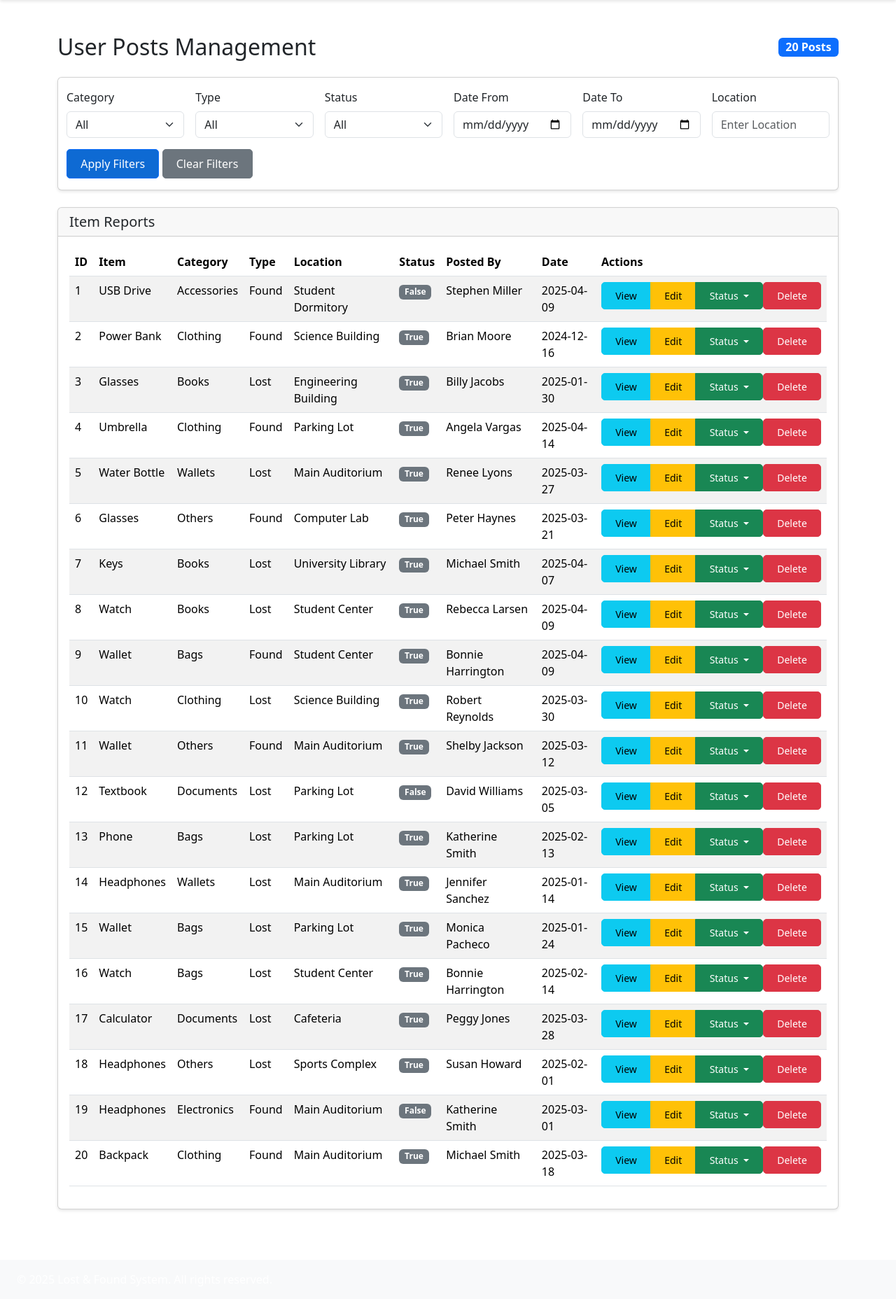
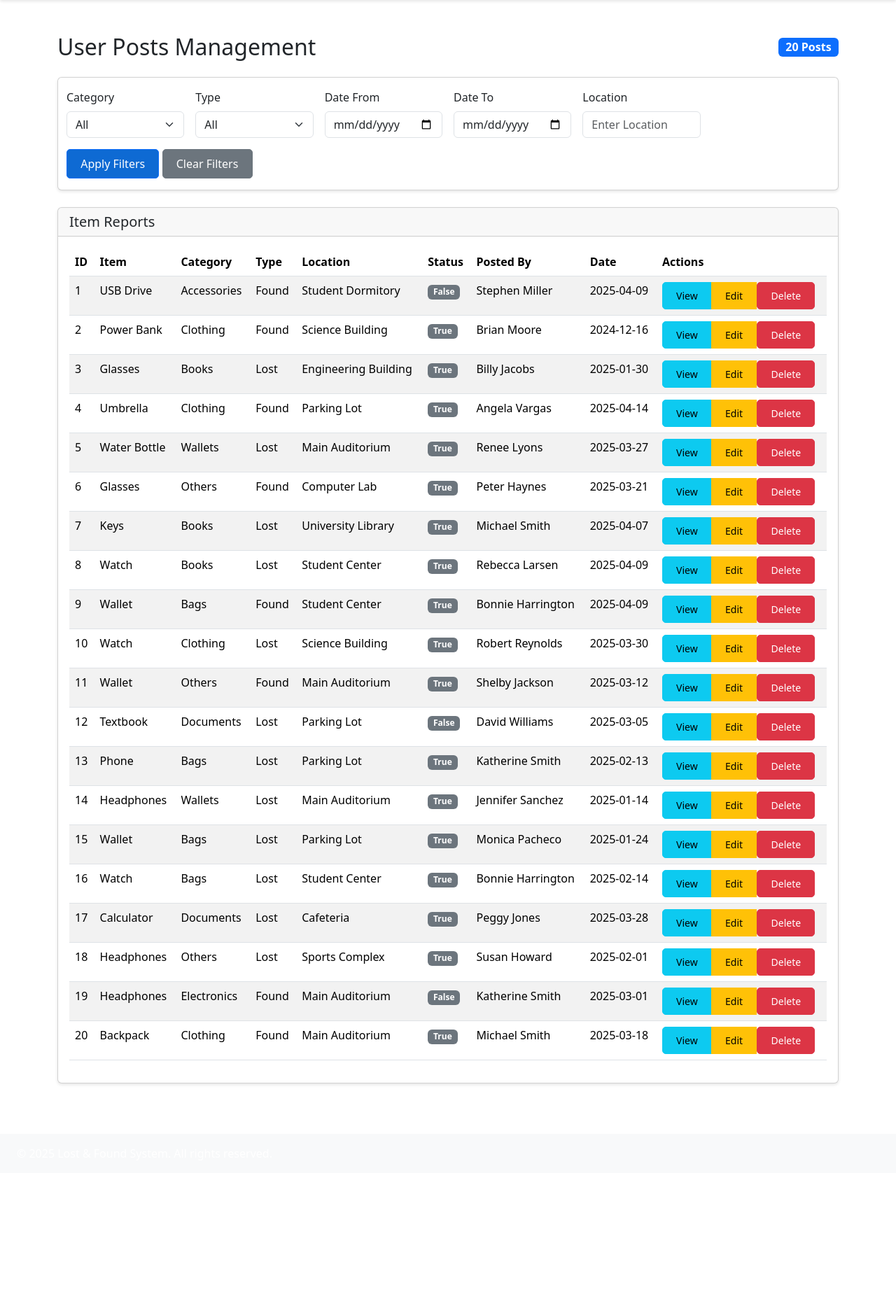
Before and after one commit to ahshafin2315/Lost-FoundTracking-CSE471-Project, a Flask app: template templates/admin/manage_posts.html in a window 1280 px wide. Shown: the part 56-1912 px from the top of the page at 70% size. After the commit the page ends 1606 px from the top, so only its background shows below. Run offline with Flask 3, Linux system fonts and the light colour scheme; the template is opened without the code that fills it: values that come from a table or form of the project are taken from there, others are empty.

Commit message:
Minor changes to admin file
a minor change to the admin control panel

```diff
--- a/templates/admin/manage_posts.html
+++ b/templates/admin/manage_posts.html
@@ -13,7 +13,7 @@
     <div class="card mb-4">
         <div class="card-body">
             <form method="GET" class="row g-3">
-                                <div class="col-md-2">
+                <div class="col-md-2">
                     <label class="form-label">Category</label>
                     <select name="category" class="form-select">
                         <option value="">All</option>
@@ -36,16 +36,6 @@
                         <option value="">All</option>
                         <option value="lost" {% if filters.type == 'lost' %}selected{% endif %}>Lost</option>
                         <option value="found" {% if filters.type == 'found' %}selected{% endif %}>Found</option>
-                    </select>
-                </div>
-                <div class="col-md-2">
-                    <label class="form-label">Status</label>
-                    <select name="status" class="form-select">
-                        <option value="">All</option>
-                        <option value="active" {% if filters.status == 'active' %}selected{% endif %}>Active</option>
-                        <option value="resolved" {% if filters.status == 'resolved' %}selected{% endif %}>Resolved</option>
-                        <option value="hidden" {% if filters.status == 'hidden' %}selected{% endif %}>Hidden</option>
-                        <option value="flagged" {% if filters.status == 'flagged' %}selected{% endif %}>Flagged</option>
                     </select>
                 </div>
                 <div class="col-md-2">
@@ -110,37 +100,6 @@
                                        class="btn btn-sm btn-info">View</a>
                                     <a href="{{ url_for('admin.edit_post', post_id=post.id) }}"
                                        class="btn btn-sm btn-warning">Edit</a>
-                                    <button type="button"
-                                            class="btn btn-sm btn-success dropdown-toggle"
-                                            data-bs-toggle="dropdown">
-                                        Status
-                                    </button>
-                                    <ul class="dropdown-menu">
-                                        <li>
-                                            <form action="{{ url_for('admin.update_post_status', post_id=post.id) }}" method="POST">
-                                                <input type="hidden" name="status" value="active">
-                                                <button type="submit" class="dropdown-item">Mark Active</button>
-                                            </form>
-                                        </li>
-                                        <li>
-                                            <form action="{{ url_for('admin.update_post_status', post_id=post.id) }}" method="POST">
-                                                <input type="hidden" name="status" value="resolved">
-                                                <button type="submit" class="dropdown-item">Mark Resolved</button>
-                                            </form>
-                                        </li>
-                                        <li>
-                                            <form action="{{ url_for('admin.update_post_status', post_id=post.id) }}" method="POST">
-                                                <input type="hidden" name="status" value="hidden">
-                                                <button type="submit" class="dropdown-item">Hide Post</button>
-                                            </form>
-                                        </li>
-                                        <li>
-                                            <form action="{{ url_for('admin.update_post_status', post_id=post.id) }}" method="POST">
-                                                <input type="hidden" name="status" value="flagged">
-                                                <button type="submit" class="dropdown-item">Flag Post</button>
-                                            </form>
-                                        </li>
-                                    </ul>
                                     <form action="{{ url_for('admin.delete_post', post_id=post.id) }}"
                                           method="POST"
                                           onsubmit="return confirm('Are you sure you want to delete this post?');"
```
Also changed, not shown: app/controllers/admin.py (+0 -9 lines).
